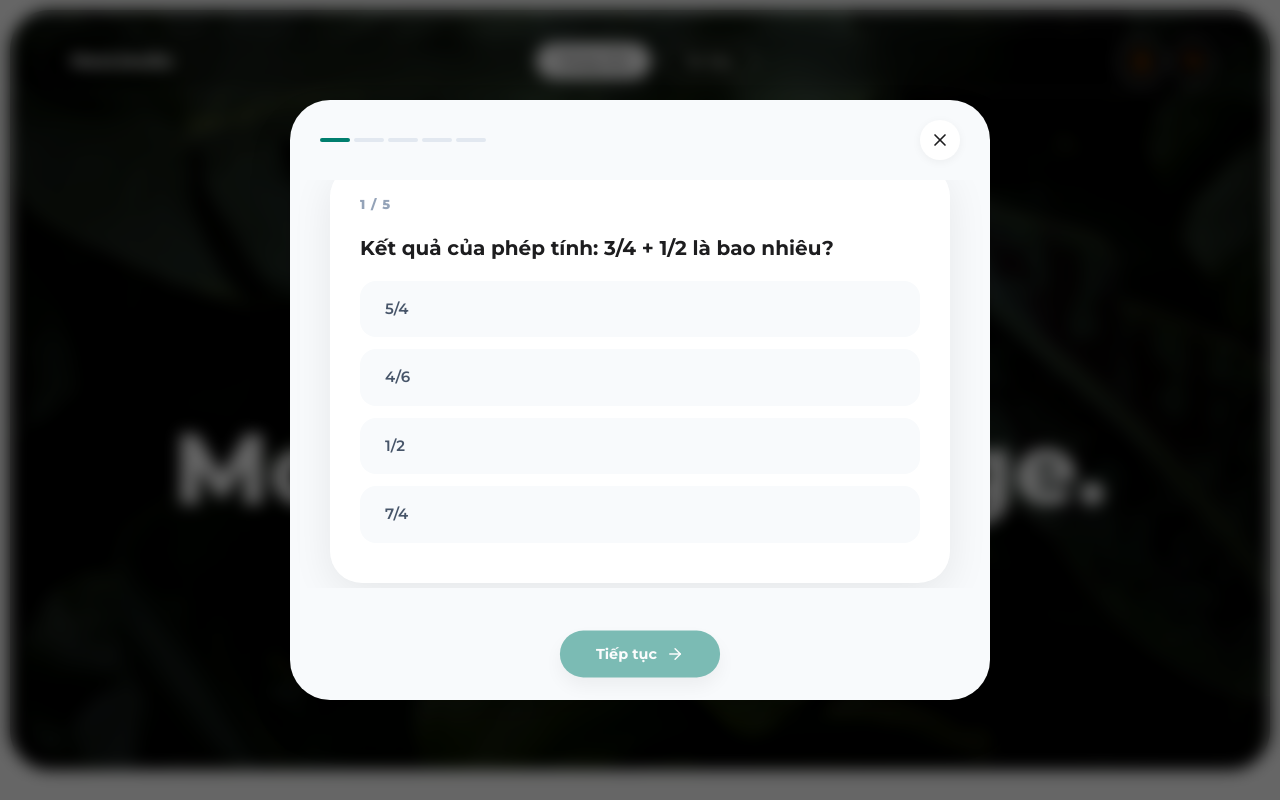
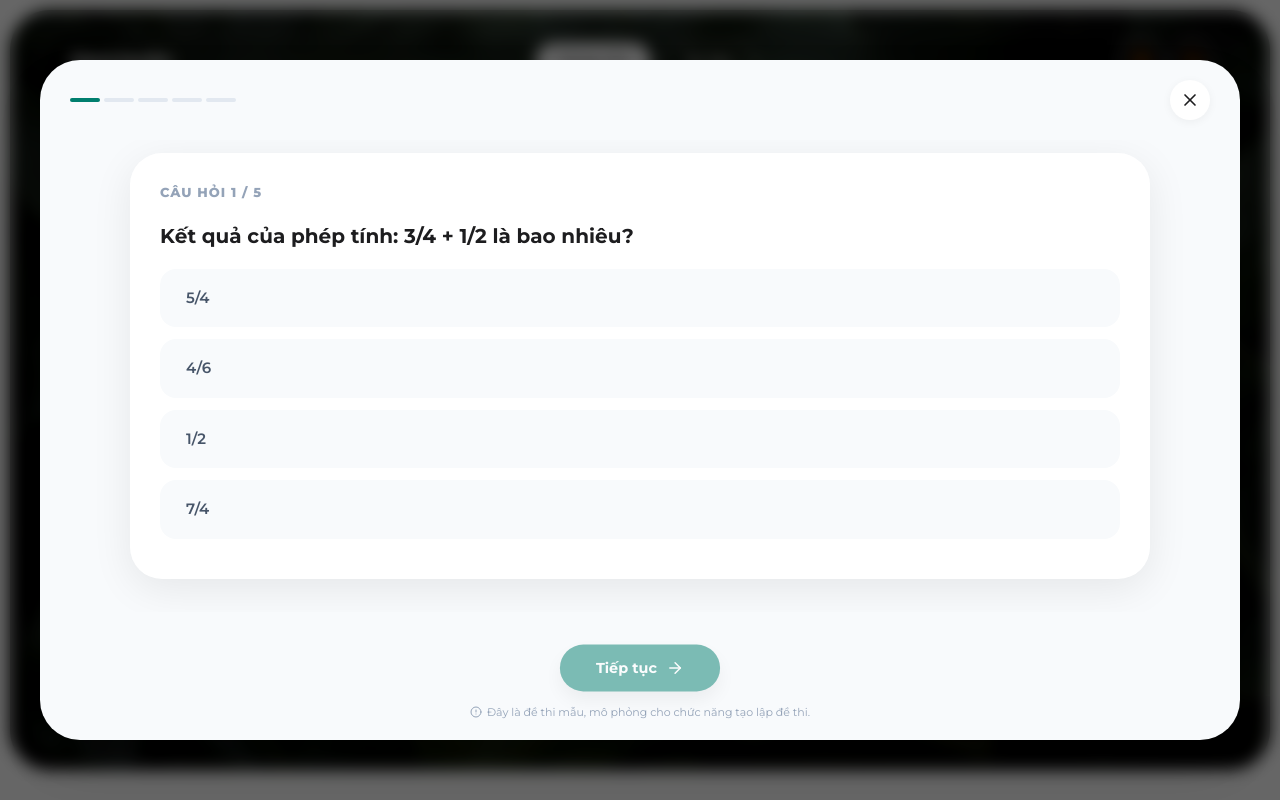
Before and after one commit to gmaanx/WebHocLieuSo, a React (Vite) app: page / in a window 1280 px wide. Both pictures are taken after a click on the button 1140 px from the left and 61 px from the top of the page. Shown: the top 800 px of the page. Built offline with nearby package versions, Linux system fonts and the light colour scheme.

Commit message:
Updates: Test

```diff
--- a/src/App.jsx
+++ b/src/App.jsx
@@ -1,9 +1,10 @@
 import React, { useState, useEffect, useRef } from 'react';
 import { motion, useScroll, useTransform, AnimatePresence, useMotionValue } from 'framer-motion';
-import { Search, X, ArrowRight, FileText, Instagram, Twitter, Facebook, Mail, Github, UploadCloud, Loader, Trash2, Heart, CheckCircle2, Play, Pause, RotateCcw, Moon, Sun, FilePenLine, TreeDeciduous, Droplets, Wind, Eye, Compass, ChevronRight, ChevronLeft, Check, Leaf } from 'lucide-react';
+import { Search, X, ArrowRight, FileText, Instagram, Twitter, Facebook, Mail, Github, UploadCloud, Loader, Trash2, Heart, CheckCircle2, Play, Pause, RotateCcw, Moon, Sun, FilePenLine, TreeDeciduous, Droplets, Wind, Eye, Compass, ChevronRight, ChevronLeft, Check, Leaf, AlertCircle } from 'lucide-react';
 
 // --- 1. CONFIGURATION & MOCK DATA ---
 const CONFIG = {
+  // [RESTORED] Local image paths
   COVERS: ["./img/cover1.jpg", "./img/cover2.jpg", "./img/cover3.jpg", "./img/cover4.jpg"],
   FEEDBACK_BG: "./img/feedback-bg.jpg",
   HERO_BG: "./img/hero-bg.jpg",
@@ -25,31 +26,37 @@ const INITIAL_DOCS = [
   { id: 8, title: "Pháp luật đại cương", desc: "Câu hỏi trắc nghiệm có đáp án.", year: "K50", major: "Luật", type: "Trắc nghiệm", cover: CONFIG.COVERS[3], fileUrl: "#" },
 ];
 
+// GRADE 5 MATH QUESTIONS
 const MOCK_EXAM_QUESTIONS = [
     {
         id: 1,
         question: "Kết quả của phép tính: 3/4 + 1/2 là bao nhiêu?",
-        options: ["5/4", "4/6", "1/2", "7/4"]
+        options: ["5/4", "4/6", "1/2", "7/4"],
+        correctAnswer: 0
     },
     {
         id: 2,
         question: "Một hình chữ nhật có chiều dài 12cm và chiều rộng 8cm. Diện tích là?",
-        options: ["96 cm²", "40 cm²", "20 cm²", "84 cm²"]
+        options: ["40 cm²", "96 cm²", "20 cm²", "84 cm²"],
+        correctAnswer: 1
     },
     {
         id: 3,
         question: "Tìm x biết: x × 4 = 12,8",
-        options: ["3,2", "3,6", "4,2", "32"]
+        options: ["3,2", "3,6", "4,2", "32"],
+        correctAnswer: 0
     },
     {
         id: 4,
         question: "Lớp 5A có 40 học sinh, trong đó 25% là học sinh giỏi. Hỏi có bao nhiêu học sinh giỏi?",
-        options: ["10 học sinh", "25 học sinh", "15 học sinh", "30 học sinh"]
+        options: ["25 học sinh", "15 học sinh", "10 học sinh", "30 học sinh"],
+        correctAnswer: 2
     },
     {
         id: 5,
         question: "Số thập phân 0,75 viết dưới dạng phân số tối giản là?",
-        options: ["3/4", "75/100", "7/5", "4/3"]
+        options: ["75/100", "7/5", "4/3", "3/4"],
+        correctAnswer: 3
     }
 ];
 
@@ -83,6 +90,7 @@ const Styles = {
         orange: '#f97316',
         loading: '#007E6E',
         green: '#34C759',
+        red: '#EF4444',
         gray: '#e0e0e0',
         lightGray: '#f5f5f7'
     },
@@ -317,6 +325,7 @@ const AnimatedCounter = ({ from, to, duration = 2 }) => {
     return <span ref={nodeRef}>{from}</span>;
 };
 
+// --- SECTION: IMPACT DASHBOARD ---
 const ImpactDashboard = () => {
     const totalViews = 12500;
     const papersSaved = totalViews * 5;
@@ -326,14 +335,38 @@ const ImpactDashboard = () => {
     const [hoveredCard, setHoveredCard] = useState(1);
 
     const cards = [
-        { id: 1, label: "Papers Saved", sub: "Số giấy tiết kiệm", value: papersSaved, icon: <FileText size={16} color="white" />, image: CONFIG.DASHBOARD_IMGS.PAPER, color: "#4CAF50" },
-        { id: 2, label: "Water Saved", sub: "Lít nước bảo vệ", value: waterSaved, icon: <Droplets size={16} color="white" />, image: CONFIG.DASHBOARD_IMGS.WATER, color: "#2196F3" },
-        { id: 3, label: "CO2 Reduced", sub: "Kg khí thải giảm", value: co2Reduced, unit: "kg", icon: <Wind size={16} color="white" />, image: CONFIG.DASHBOARD_IMGS.CO2, color: "#FF9800" }
+        {
+            id: 1,
+            label: "Papers Saved",
+            sub: "Chuyển đổi số giúp hạn chế khai thác gỗ, giữ lại lá phổi xanh vô giá cho Trái Đất.",
+            value: papersSaved,
+            icon: <FileText size={16} color="white" />,
+            image: CONFIG.DASHBOARD_IMGS.PAPER,
+            color: "#4CAF50"
+        },
+        {
+            id: 2,
+            label: "Water Saved",
+            sub: "Tiết kiệm nguồn nước sạch quý báu vốn bị tiêu tốn khổng lồ trong công nghiệp sản xuất giấy.",
+            value: waterSaved,
+            icon: <Droplets size={16} color="white" />,
+            image: CONFIG.DASHBOARD_IMGS.WATER,
+            color: "#2196F3"
+        },
+        {
+            id: 3,
+            label: "CO2 Reduced",
+            sub: "Cắt giảm khí thải từ quy trình in ấn và vận chuyển, chung tay đẩy lùi biến đổi khí hậu.",
+            value: co2Reduced,
+            unit: "kg",
+            icon: <Wind size={16} color="white" />,
+            image: CONFIG.DASHBOARD_IMGS.CO2,
+            color: "#FF9800"
+        }
     ];
 
     return (
         <div style={{ maxWidth: '1200px', margin: '80px auto 40px', padding: '0 40px' }}>
-            {/* TITLE SECTION */}
             <div style={{ textAlign: 'center', marginBottom: '40px' }}>
                 <motion.h2
                     initial={{ opacity: 0, y: 30 }}
@@ -356,7 +389,6 @@ const ImpactDashboard = () => {
                 </motion.p>
             </div>
 
-            {/* CARDS FLEX CONTAINER */}
             <div style={{ display: 'flex', gap: '20px', height: '400px' }}>
                 {cards.map((card) => {
                     const isActive = hoveredCard === card.id;
@@ -384,13 +416,7 @@ const ImpactDashboard = () => {
                                 <div style={{ display: 'flex', justifyContent: 'space-between', alignItems: 'flex-start' }}>
                                     <div style={{ width: '100%', paddingRight: '10px' }}>
                                         <motion.h3 layout="position" style={{ color: 'white', fontSize: isActive ? '32px' : '24px', fontWeight: '800', margin: '0 0 8px 0', lineHeight: 1.1 }}>{card.label}</motion.h3>
-                                        <AnimatePresence>
-                                            {isActive && (
-                                                <motion.div initial={{ opacity: 0, height: 0 }} animate={{ opacity: 1, height: 'auto' }} exit={{ opacity: 0, height: 0 }}>
                                         <motion.p layout="position" style={{ color: 'rgba(255,255,255,0.8)', fontSize: '14px', margin: 0 }}>{card.sub}</motion.p>
-                                                </motion.div>
-                                            )}
-                                        </AnimatePresence>
                                     </div>
                                     <div style={{ width: '40px', height: '40px', borderRadius: '50%', background: 'white', display: 'flex', alignItems: 'center', justifyContent: 'center', color: 'black', boxShadow: '0 4px 10px rgba(0,0,0,0.2)', flexShrink: 0 }}>
                                         <ArrowRight size={20} />
@@ -416,11 +442,13 @@ const ImpactDashboard = () => {
     );
 };
 
+// --- SECTION: EXAM MODAL ---
 const ExamModal = ({ isOpen, onClose }) => {
     const [currentQuestionIndex, setCurrentQuestionIndex] = useState(0);
     const [answers, setAnswers] = useState({});
     const [isFinished, setIsFinished] = useState(false);
     const [direction, setDirection] = useState(0);
+    const [mode, setMode] = useState('quiz');
 
     useEffect(() => {
         if (isOpen) {
@@ -439,10 +467,12 @@ const ExamModal = ({ isOpen, onClose }) => {
             setAnswers({});
             setIsFinished(false);
             setDirection(0);
+            setMode('quiz');
         }
     }, [isOpen]);
 
     const handleSelectAnswer = (optionIndex) => {
+        if (mode === 'review') return;
         setAnswers(prev => ({
             ...prev,
             [currentQuestionIndex]: optionIndex
@@ -454,6 +484,7 @@ const ExamModal = ({ isOpen, onClose }) => {
             setDirection(1);
             setCurrentQuestionIndex(prev => prev + 1);
         } else {
+            setMode('score');
             setIsFinished(true);
         }
     };
@@ -465,10 +496,27 @@ const ExamModal = ({ isOpen, onClose }) => {
         }
     };
 
+    const calculateScore = () => {
+        let correctCount = 0;
+        MOCK_EXAM_QUESTIONS.forEach((q, index) => {
+            if (answers[index] === q.correctAnswer) {
+                correctCount++;
+            }
+        });
+        return correctCount;
+    };
+
+    const handleReview = () => {
+        setMode('review');
+        setCurrentQuestionIndex(0);
+        setDirection(0);
+    };
+
     if (!isOpen) return null;
 
     const currentQ = MOCK_EXAM_QUESTIONS[currentQuestionIndex];
     const currentSelectedAnswer = answers[currentQuestionIndex];
+    const score = calculateScore();
 
     const slideVariants = {
         enter: (direction) => ({
@@ -504,23 +552,24 @@ const ExamModal = ({ isOpen, onClose }) => {
             />
 
             <motion.div
+                layout
                 initial={{ opacity: 0, scale: 0.9, y: 20 }}
                 animate={{ opacity: 1, scale: 1, y: 0 }}
                 exit={{ opacity: 0, scale: 0.9, y: 20 }}
+                transition={{ type: "spring", stiffness: 120, damping: 20 }}
                 style={{
-                    position: 'relative', width: '100%', maxWidth: '700px', height: '600px',
+                    position: 'relative', width: '100%', maxWidth: '1200px', height: '85vh',
                     background: '#f8fafc', borderRadius: '40px', overflow: 'hidden',
                     boxShadow: '0 25px 50px -12px rgba(0, 0, 0, 0.25)',
                     display: 'flex', flexDirection: 'column'
                 }}
             >
-                {/* Header */}
                 <div style={{ padding: '20px 30px', display: 'flex', justifyContent: 'space-between', alignItems: 'center', background: 'transparent', zIndex: 10 }}>
                     <div style={{ display: 'flex', gap: '4px' }}>
-                        {MOCK_EXAM_QUESTIONS.map((_, idx) => (
+                         {mode !== 'score' && MOCK_EXAM_QUESTIONS.map((_, idx) => (
                             <div key={idx} style={{
                                 width: '30px', height: '4px', borderRadius: '2px',
-                                backgroundColor: idx <= currentQuestionIndex ? (isFinished ? '#34C759' : Styles.colors.loading) : '#e2e8f0',
+                                backgroundColor: idx <= currentQuestionIndex ? (mode === 'review' ? '#64748b' : Styles.colors.loading) : '#e2e8f0',
                                 transition: 'all 0.3s'
                             }} />
                         ))}
@@ -530,11 +579,11 @@ const ExamModal = ({ isOpen, onClose }) => {
                     </button>
                 </div>
 
-                {/* Body - Slider Content */}
                 <div style={{ flex: 1, position: 'relative', display: 'flex', alignItems: 'center', justifyContent: 'center', overflow: 'hidden', paddingBottom: '20px' }}>
                     <AnimatePresence initial={false} custom={direction} mode="popLayout">
-                        {!isFinished ? (
+                        {mode !== 'score' ? (
                             <motion.div
+                                layout
                                 key={currentQ.id}
                                 custom={direction}
                                 variants={slideVariants}
@@ -554,37 +603,69 @@ const ExamModal = ({ isOpen, onClose }) => {
                                     overscrollBehavior: 'contain'
                                 }}
                             >
-                                <div style={{ fontSize: '13px', fontWeight: '800', color: '#94a3b8', textTransform: 'uppercase', letterSpacing: '1px' }}>
-                                    {currentQuestionIndex + 1} / {MOCK_EXAM_QUESTIONS.length}
-                                </div>
-                                <h2 style={{ fontSize: '20px', fontWeight: '700', color: '#1d1d1f', margin: 0, lineHeight: 1.3 }}>
+                                <motion.div layout="position" style={{ fontSize: '13px', fontWeight: '800', color: '#94a3b8', textTransform: 'uppercase', letterSpacing: '1px' }}>
+                                    {mode === 'review' ? 'Xem lại: ' : ''}Câu hỏi {currentQuestionIndex + 1} / {MOCK_EXAM_QUESTIONS.length}
+                                </motion.div>
+                                <motion.h2 layout="position" style={{ fontSize: '20px', fontWeight: '700', color: '#1d1d1f', margin: 0, lineHeight: 1.3 }}>
                                     {currentQ.question}
-                                </h2>
+                                </motion.h2>
 
                                 <div style={{ display: 'grid', gridTemplateColumns: '1fr', gap: '12px', paddingBottom: '10px' }}>
                                     {currentQ.options.map((opt, idx) => {
-                                        const isSelected = currentSelectedAnswer === idx;
+                                        let isSelected = currentSelectedAnswer === idx;
+                                        let borderColor = 'transparent';
+                                        let bgColor = '#f8fafc';
+                                        let textColor = '#475569';
+                                        let Icon = null;
+
+                                        if (mode === 'quiz') {
+                                            if (isSelected) {
+                                                borderColor = Styles.colors.loading;
+                                                bgColor = '#f0fdfa';
+                                                textColor = Styles.colors.loading;
+                                                Icon = <CheckCircle2 size={20} color={Styles.colors.loading} />;
+                                            }
+                                        } else if (mode === 'review') {
+                                            if (idx === currentQ.correctAnswer) {
+                                                borderColor = Styles.colors.green;
+                                                bgColor = '#f0fdf4';
+                                                textColor = Styles.colors.green;
+                                                Icon = <Check size={20} color={Styles.colors.green} />;
+                                            } else if (isSelected && idx !== currentQ.correctAnswer) {
+                                                borderColor = Styles.colors.red;
+                                                bgColor = '#fef2f2';
+                                                textColor = Styles.colors.red;
+                                                Icon = <X size={20} color={Styles.colors.red} />;
+                                            } else if (isSelected) {
+                                                borderColor = Styles.colors.green;
+                                                bgColor = '#f0fdf4';
+                                                textColor = Styles.colors.green;
+                                                Icon = <Check size={20} color={Styles.colors.green} />;
+                                            }
+                                        }
+
                                         return (
                                             <motion.div
+                                                layout
                                                 key={idx}
                                                 onClick={() => handleSelectAnswer(idx)}
-                                                whileHover={{ scale: 1.02 }}
-                                                whileTap={{ scale: 0.98 }}
+                                                whileHover={mode === 'quiz' ? { scale: 1.02 } : {}}
+                                                whileTap={mode === 'quiz' ? { scale: 0.98 } : {}}
                                                 style={{
                                                     padding: '16px 24px',
                                                     borderRadius: '16px',
-                                                    background: isSelected ? '#f0fdfa' : '#f8fafc',
-                                                    border: isSelected ? `2px solid ${Styles.colors.loading}` : '1px solid transparent',
-                                                    color: isSelected ? Styles.colors.loading : '#475569',
+                                                    background: bgColor,
+                                                    border: `2px solid ${borderColor}`,
+                                                    color: textColor,
                                                     fontSize: '15px',
                                                     fontWeight: '600',
-                                                    cursor: 'pointer',
+                                                    cursor: mode === 'quiz' ? 'pointer' : 'default',
                                                     display: 'flex', alignItems: 'center', justifyContent: 'space-between',
                                                     transition: 'all 0.2s'
                                                 }}
                                             >
                                                 {opt}
-                                                {isSelected && <CheckCircle2 size={20} color={Styles.colors.loading} />}
+                                                {Icon}
                                             </motion.div>
                                         );
                                     })}
@@ -592,6 +673,7 @@ const ExamModal = ({ isOpen, onClose }) => {
                             </motion.div>
                         ) : (
                             <motion.div
+                                layout
                                 key="result"
                                 initial={{ scale: 0.8, opacity: 0 }}
                                 animate={{ scale: 1, opacity: 1 }}
@@ -601,16 +683,24 @@ const ExamModal = ({ isOpen, onClose }) => {
                                     <Check size={50} strokeWidth={4} />
                                 </div>
                                 <h2 style={{ fontSize: '32px', fontWeight: '800', color: '#1d1d1f', marginBottom: '12px' }}>Hoàn thành!</h2>
-                                <p style={{ color: '#64748b', fontSize: '18px', marginBottom: '30px' }}>Bạn đã trả lời hết 5 câu hỏi.</p>
+                                <p style={{ color: '#64748b', fontSize: '18px', marginBottom: '8px' }}>
+                                    Số câu đúng: <span style={{ fontWeight: 'bold', color: '#16a34a' }}>{score}/{MOCK_EXAM_QUESTIONS.length}</span>
+                                </p>
+                                <p style={{ color: '#64748b', fontSize: '18px', marginBottom: '30px' }}>
+                                    Điểm số: <span style={{ fontWeight: 'bold', color: '#16a34a' }}>{(score / MOCK_EXAM_QUESTIONS.length) * 10}</span>
+                                </p>
+                                <div style={{ display: 'flex', gap: '10px' }}>
+                                    <InteractiveButton onClick={handleReview} primary={false} style={{ width: '100%', justifyContent: 'center', background: '#f1f5f9', color: '#1d1d1f' }}>Xem lại</InteractiveButton>
                                     <InteractiveButton onClick={onClose} primary={true} style={{ width: '100%', justifyContent: 'center', background: '#16a34a' }}>Đóng</InteractiveButton>
+                                </div>
                             </motion.div>
                         )}
                     </AnimatePresence>
                 </div>
 
-                {/* Footer Controls */}
-                {!isFinished && (
-                    <div style={{ padding: '30px', display: 'flex', justifyContent: 'center', gap: '16px' }}>
+                <div style={{ padding: '20px 30px', background: 'transparent', zIndex: 10, display: 'flex', flexDirection: 'column', gap: '10px' }}>
+                    {mode !== 'score' && (
+                         <div style={{ display: 'flex', justifyContent: 'center', gap: '16px' }}>
                             {currentQuestionIndex > 0 && (
                                 <motion.button
                                     onClick={handlePrev}
@@ -629,31 +719,40 @@ const ExamModal = ({ isOpen, onClose }) => {
                             )}
                             <motion.button
                                 onClick={handleNext}
-                            disabled={currentSelectedAnswer === undefined}
+                                disabled={mode === 'quiz' && currentSelectedAnswer === undefined}
                                 animate={{
-                                scale: currentSelectedAnswer !== undefined ? 1 : 0.9,
-                                opacity: currentSelectedAnswer !== undefined ? 1 : 0.5,
-                                y: currentSelectedAnswer !== undefined ? 0 : 10
+                                    scale: (mode === 'review' || currentSelectedAnswer !== undefined) ? 1 : 0.9,
+                                    opacity: (mode === 'review' || currentSelectedAnswer !== undefined) ? 1 : 0.5,
+                                    y: (mode === 'review' || currentSelectedAnswer !== undefined) ? 0 : 10
                                 }}
                                 whileHover={{ scale: 1.05 }}
                                 whileTap={{ scale: 0.95 }}
                                 style={{
                                     padding: '16px 40px', borderRadius: '100px', border: 'none',
                                     background: Styles.colors.loading, color: 'white', fontSize: '16px', fontWeight: '700',
-                                cursor: currentSelectedAnswer !== undefined ? 'pointer' : 'not-allowed',
+                                    cursor: (mode === 'review' || currentSelectedAnswer !== undefined) ? 'pointer' : 'not-allowed',
                                     display: 'flex', alignItems: 'center', gap: '10px',
                                     boxShadow: '0 10px 20px rgba(0,0,0,0.1)'
                                 }}
                             >
-                            {currentQuestionIndex === MOCK_EXAM_QUESTIONS.length - 1 ? "Hoàn thành" : "Tiếp tục"} <ArrowRight size={20} />
+                                {currentQuestionIndex === MOCK_EXAM_QUESTIONS.length - 1 ? (mode === 'review' ? "Đóng" : "Nộp bài") : "Tiếp tục"} <ArrowRight size={20} />
                             </motion.button>
                         </div>
                     )}
+
+                    <div style={{ textAlign: 'center', marginTop: '10px' }}>
+                        <p style={{ fontSize: '11px', color: '#94a3b8', margin: 0, display: 'flex', alignItems: 'center', justifyContent: 'center', gap: '5px' }}>
+                            <AlertCircle size={12} /> Đây là đề thi mẫu, mô phỏng cho chức năng tạo lập đề thi.
+                        </p>
+                    </div>
+                </div>
+
             </motion.div>
         </div>
     );
 };
 
+// --- SECTION: ANIMATED FOLDER UPLOAD ---
 const FolderUpload = ({ onFileSelect }) => {
     return (
         <div style={{ position: 'relative', width: '100%', height: '200px', display: 'flex', alignItems: 'center', justifyContent: 'center' }}>
@@ -736,6 +835,8 @@ const FolderUpload = ({ onFileSelect }) => {
         </div>
     )
 }
+
+// --- 6. SECTIONS ---
 
 const Navbar = ({ view, setView, setIsModalOpen, onNavigate, showToast, setIsExamOpen }) => {
     const isHome = view === 'home';
```
Lines whose indentation alone changed are shown as unchanged.
